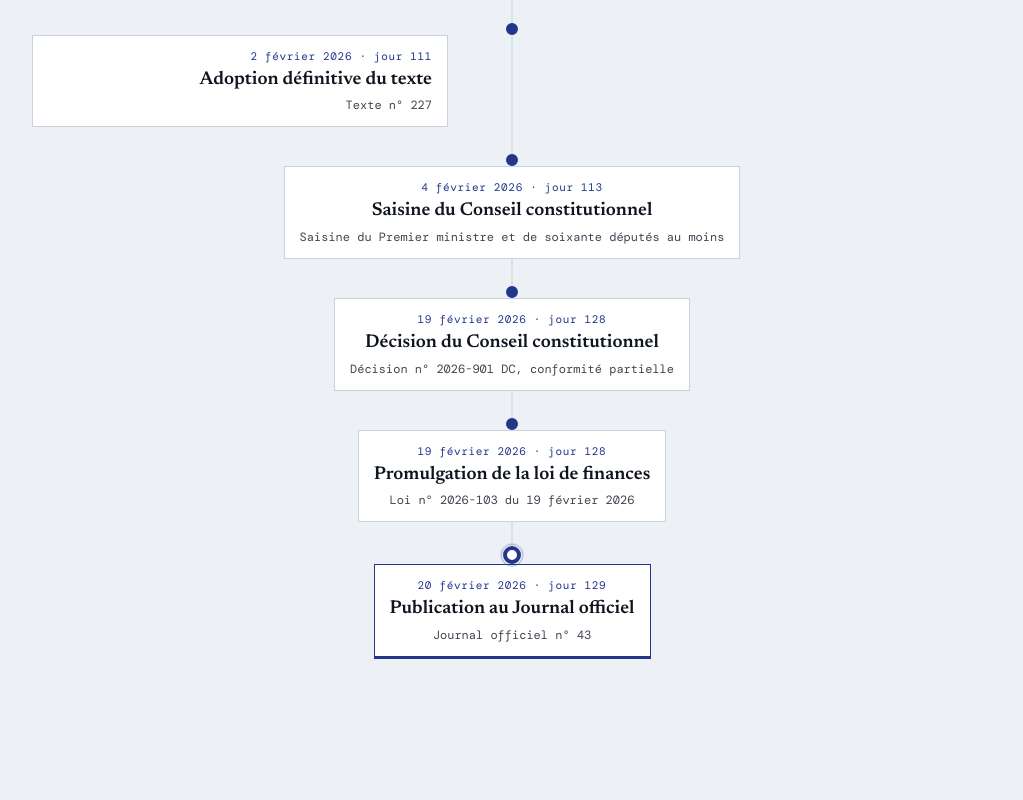
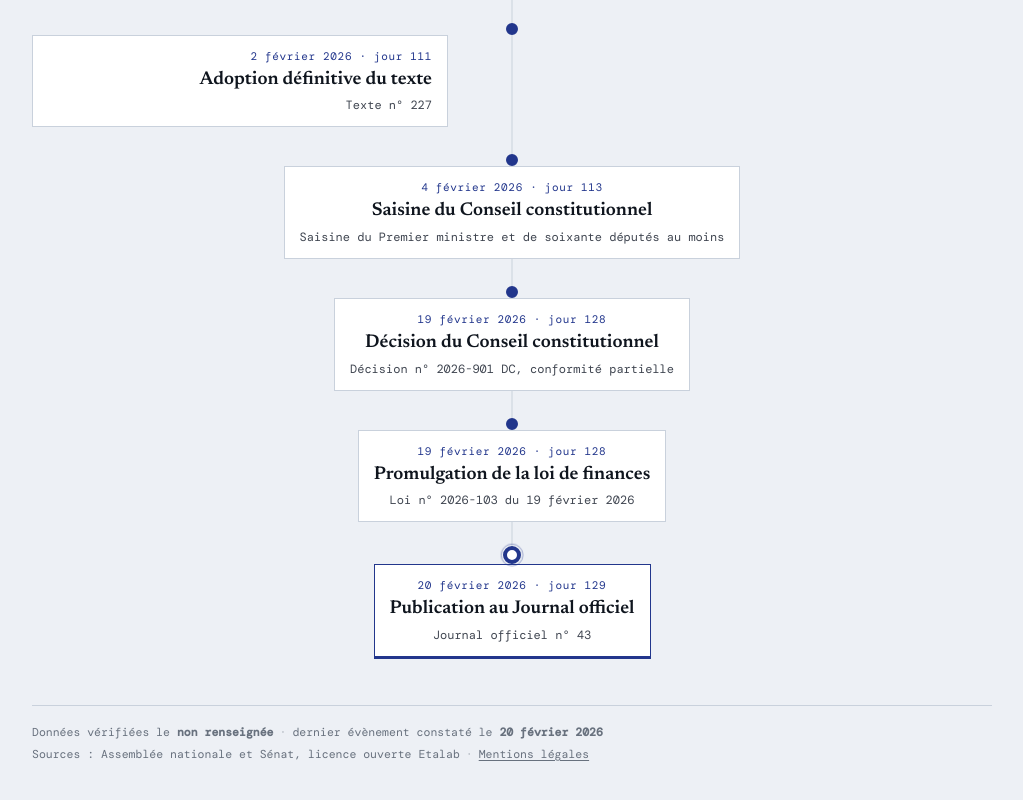
Before and after one commit to remzerzer/suiviplf-, a plain HTML site: page index.html in a window 1280 px wide. Shown: the part 2321-3121 px from the top of the page, without its empty margins (128-1151 px from the left). Before the commit the page ends 3086 px from the top, so only its background shows below. Drawn offline with nearby package versions, Linux system fonts and the light colour scheme; no server answers; a web font is replaced by a local one.

Commit message:
Update index.html

```diff
--- a/index.html
+++ b/index.html
@@ -99,6 +99,12 @@ body{margin:0;background:var(--fond);color:var(--encre);
 .cle{font-family:"DM Mono",ui-monospace,monospace;font-size:10px;letter-spacing:.12em;
   text-transform:uppercase;color:var(--gris);display:block;margin-bottom:2px}
 .fiche a{color:var(--bleu);text-underline-offset:2px;word-break:break-word}
+.pied{margin-top:48px;padding-top:16px;border-top:1px solid var(--trait);
+  font-family:"DM Mono",ui-monospace,monospace;font-size:11.5px;line-height:1.9;color:var(--gris)}
+.pied a{color:var(--gris);text-underline-offset:2px}
+.pied a:hover{color:var(--bleu)}
+.pied .sep{opacity:.45;padding:0 6px}
+.absent{color:var(--gris);font-style:italic}
 
 
 @media (max-width:720px){
@@ -139,6 +145,8 @@ body{margin:0;background:var(--fond);color:var(--encre);
 </div>
 
 <ol class="navette" id="navette"></ol>
+
+<footer class="pied" id="pied"></footer>
 
 </div>
 
@@ -190,7 +198,9 @@ body{margin:0;background:var(--fond);color:var(--encre);
           '</button>'+
           (o?'<div class="fiche">'+
             '<p>'+e.txt+'</p>'+
-            '<p><span class="cle">Document officiel</span><a href="'+e.lien+'" target="_blank" rel="noopener">'+e.lien+'</a></p>'+
+            (e.lien
+              ? '<p><span class="cle">Document officiel</span><a href="'+e.lien+'" target="_blank" rel="noopener">'+e.lien+'</a></p>'
+              : '<p><span class="cle">Document officiel</span><span class="absent">Non encore publié</span></p>')+
           '</div>':'')+
         '</div></li>';
     }).join("");
@@ -215,9 +225,19 @@ body{margin:0;background:var(--fond);color:var(--encre);
 
   function jour(a,b){return Math.round((b-a)/86400000);}
 
+  /* La séquence produite par le collecteur est préférée. Si elle n'existe pas
+     encore, on retombe sur la séquence saisie à la main. */
+  function sequence(){
+    return fetch('donnees/plf-2026-auto.json?t='+Date.now())
+      .then(function(r){ if(!r.ok) throw new Error(r.status); return r.json(); })
+      .catch(function(){
+        return fetch('donnees/plf-2026.json?t='+Date.now()).then(function(r){ return r.json(); });
+      });
+  }
+
   Promise.all([
     fetch('donnees/catalogue-etapes.json?t='+Date.now()).then(function(r){return r.json();}),
-    fetch('donnees/plf-2026.json?t='+Date.now()).then(function(r){return r.json();})
+    sequence()
   ]).then(function(res){
     var cat = res[0].etapes, d = res[1];
 
@@ -243,6 +263,19 @@ body{margin:0;background:var(--fond);color:var(--encre);
 
     var derniere = dt(E[E.length-1].d);
     MAX = Math.max(1, jour(DEPOT, derniere) + 3);
+
+    /* Deux dates distinctes : quand les sources ont ete consultees,
+       et quand le dernier evenement est survenu. */
+    var verif = d.derniere_verification
+      ? d.derniere_verification.replace(" UTC", " UTC")
+      : "non renseignée";
+    document.getElementById("pied").innerHTML =
+      'Données vérifiées le <b>' + verif + '</b>' +
+      '<span class="sep">\u00b7</span>' +
+      'dernier évènement constaté le <b>' + fr(derniere) + '</b><br>' +
+      'Sources : Assemblée nationale et Sénat, licence ouverte Etalab' +
+      '<span class="sep">\u00b7</span>' +
+      '<a href="mentions-legales.html">Mentions légales</a>';
     elC.max = MAX;
     elC.value = MAX;
     rendu();
```
